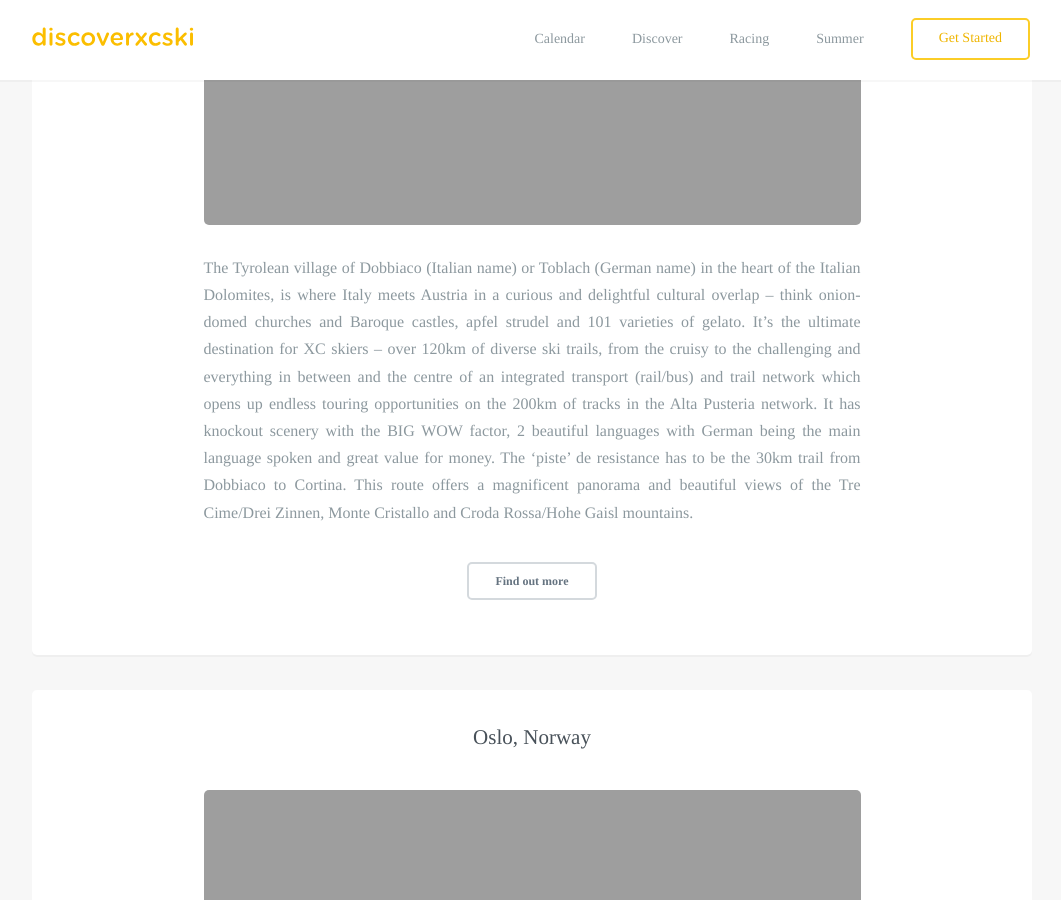
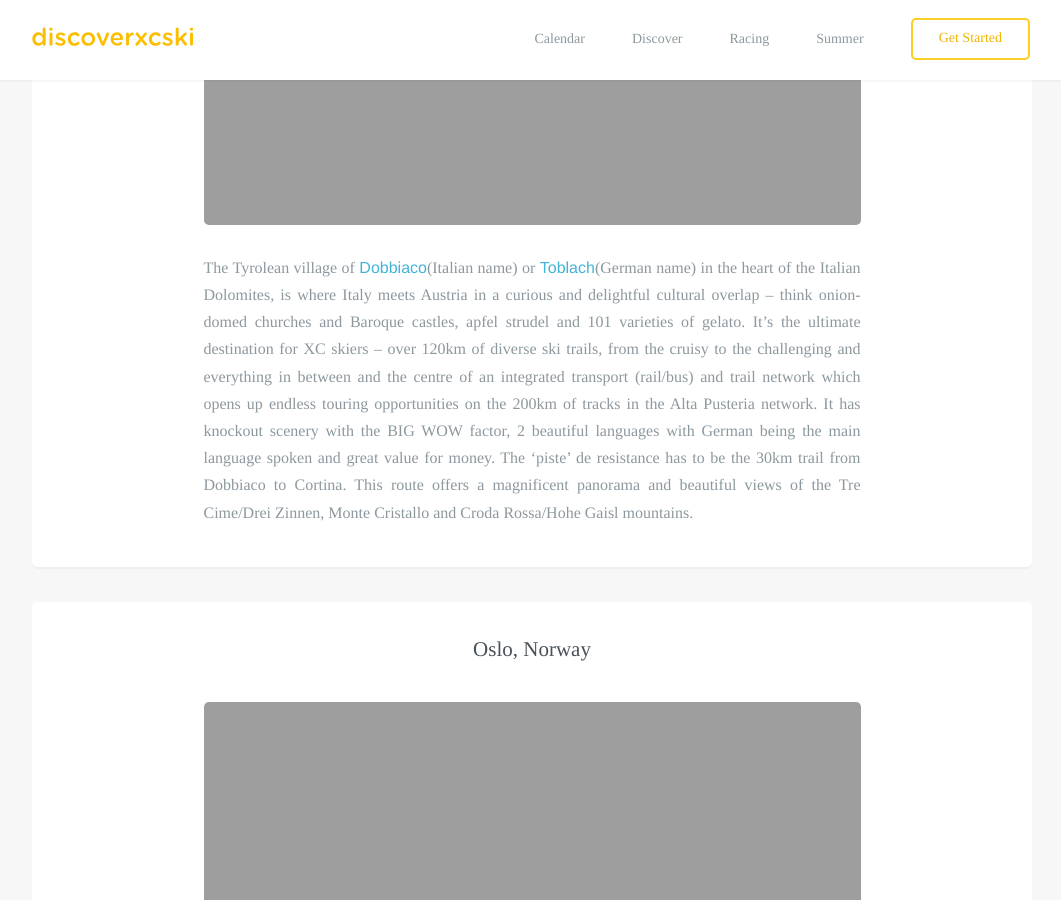
Before and after one commit to robcatto/robcatto.github.io, a Jekyll site: the page built from summer/endless-winter/index.html, in a window 1280 px wide and 900 px high, scrolled down 1541 px. Shown: the whole window, without its empty margins (108-1169 px from the left). Built offline with Jekyll 4.4.1, drawn with Linux system fonts in a browser that asks for light colours; some web fonts are replaced; Markdown is read by kramdown in place of the engine named in the settings.

Commit message:
Update index.html

```diff
--- a/summer/endless-winter/index.html
+++ b/summer/endless-winter/index.html
@@ -61,11 +61,10 @@ layout: default
                 background-size: cover;
                 margin-bottom: 30px;
                 "></div></div>
-                <p class="left__aligned--p">The Tyrolean village of Dobbiaco (Italian name) or Toblach (German name) in the heart of the Italian Dolomites, is where Italy meets Austria in a curious and delightful cultural overlap – think onion-domed churches and Baroque castles, apfel strudel and 101 varieties of gelato. It’s the ultimate destination for XC skiers – over 120km of diverse ski trails, from the cruisy to the challenging and everything in between and the centre of an integrated transport (rail/bus) and trail network which opens up endless touring opportunities on the 200km of tracks in the Alta Pusteria network. It has knockout scenery with the BIG WOW factor, 2 beautiful languages with German being the main language spoken and great value for money. The ‘piste’ de resistance has to be the 30km trail from Dobbiaco to Cortina. This route offers a magnificent panorama and beautiful views of the Tre Cime/Drei Zinnen, Monte Cristallo and Croda Rossa/Hohe Gaisl mountains.
+                <p class="left__aligned--p">The Tyrolean village of <a href="http://www.nordicarena-toblach.it/en/home/"target="blank">Dobbiaco</a>(Italian name) or <a href="http://www.nordicarena-toblach.it/en/home/"target="blank">Toblach</a>(German name) in the heart of the Italian Dolomites, is where Italy meets Austria in a curious and delightful cultural overlap – think onion-domed churches and Baroque castles, apfel strudel and 101 varieties of gelato. It’s the ultimate destination for XC skiers – over 120km of diverse ski trails, from the cruisy to the challenging and everything in between and the centre of an integrated transport (rail/bus) and trail network which opens up endless touring opportunities on the 200km of tracks in the Alta Pusteria network. It has knockout scenery with the BIG WOW factor, 2 beautiful languages with German being the main language spoken and great value for money. The ‘piste’ de resistance has to be the 30km trail from Dobbiaco to Cortina. This route offers a magnificent panorama and beautiful views of the Tre Cime/Drei Zinnen, Monte Cristallo and Croda Rossa/Hohe Gaisl mountains.
 
                 </p>
 
-                  <a class="button small dark" href="http://www.nordicarena-toblach.it/en/home/" data-featurette="analytics-click-event" target="_blank" data-event-category="button" data-event-action="M: Clicked Design an iOS Game" data-event-label="Source: Homepage Alt" id="featurette-35">Find out more</a>
 
 
                 </section>
```
